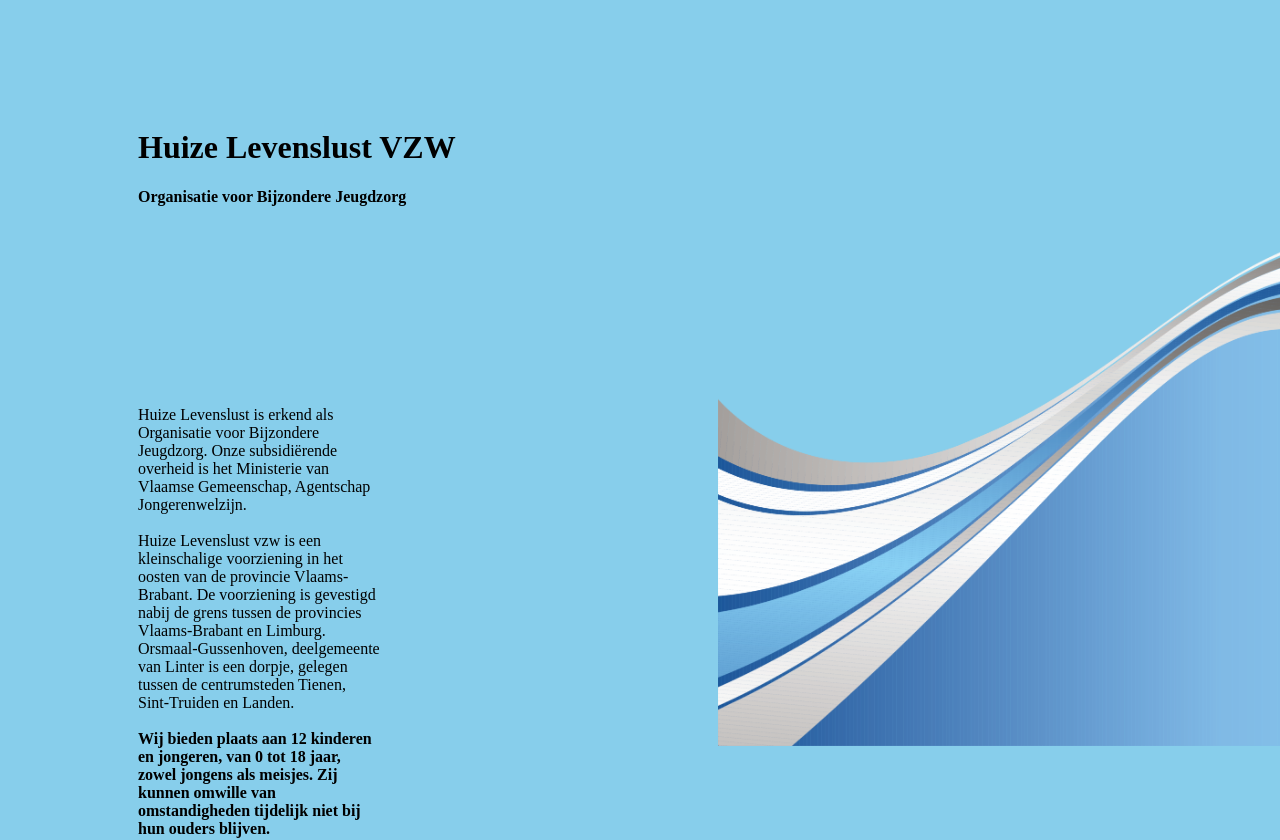
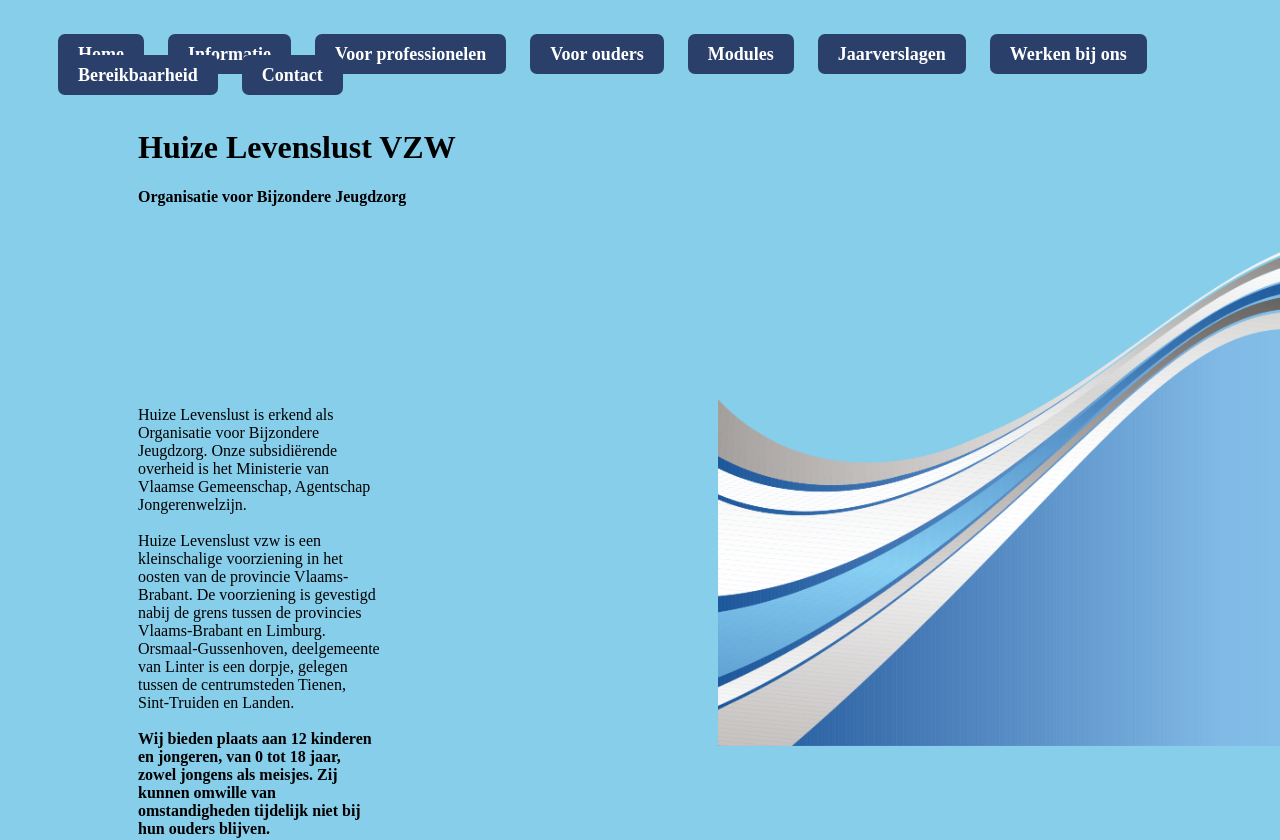
Before and after one commit to EHB-MCT/full-projects-i-tweede-zit-kianvdb, a plain HTML site: page index.html in a window 1280 px wide. Shown: the top 840 px of the page. Drawn offline with Linux system fonts and the light colour scheme.

Commit message:
navigatie

```diff
--- a/index.html
+++ b/index.html
@@ -10,9 +10,23 @@
 </head>
 
 <body>
+    <div class="navigatie">
+        <ul>
+            <li><a href="#"class="button">Home</a></li>
+            <li><a href="#"class="button">Informatie</a></li>
+            <li><a href="#"class="button">Voor professionelen</a></li>
+            <li><a href="#"class="button">Voor ouders</a></li>
+            <li><a href="#"class="button">Modules</a></li>
+            <li><a href="#"class="button">Jaarverslagen</a></li>
+            <li><a href="#"class="button">Werken bij ons</a></li>
+            <li><a href="#"class="button">Bereikbaarheid</a></li>
+            <li><a href="#"class="button">Contact</a></li>
+        </ul>
+    </div>
     <div class="titel">
         <h1>Huize Levenslust VZW</h1>
         <p><b>Organisatie voor Bijzondere Jeugdzorg</b></p>
+
         <div class="intro">
             <p>Huize Levenslust is erkend als Organisatie voor Bijzondere Jeugdzorg.
                 Onze subsidiërende overheid is het Ministerie van Vlaamse Gemeenschap, Agentschap
--- a/style.css
+++ b/style.css
@@ -36,3 +36,40 @@
     margin-right: 300px;
     padding-right: 600px;
 }
+
+.navigatie {
+
+    position: absolute;
+    margin-top: 20px;
+    margin-left: 10px;
+
+}
+
+.navigatie ul li {
+    display: inline-block;
+    margin-right: 20px;
+    font-size: 18px;
+}
+
+.navigatie ul li a {
+    text-decoration: none;
+    color: #FFF;
+    margin-top: 100px;
+}
+
+.navigation ul li a.button,
+a.button {
+    background-color: #2a406a;
+    padding: 10px 20px;
+    color: #FFF;
+    border-radius: 7px;
+    font-weight: bold;
+    text-decoration: none;
+
+}
+
+.navigatie ul {
+
+    margin: 2;
+    padding: 10;
+}
```
